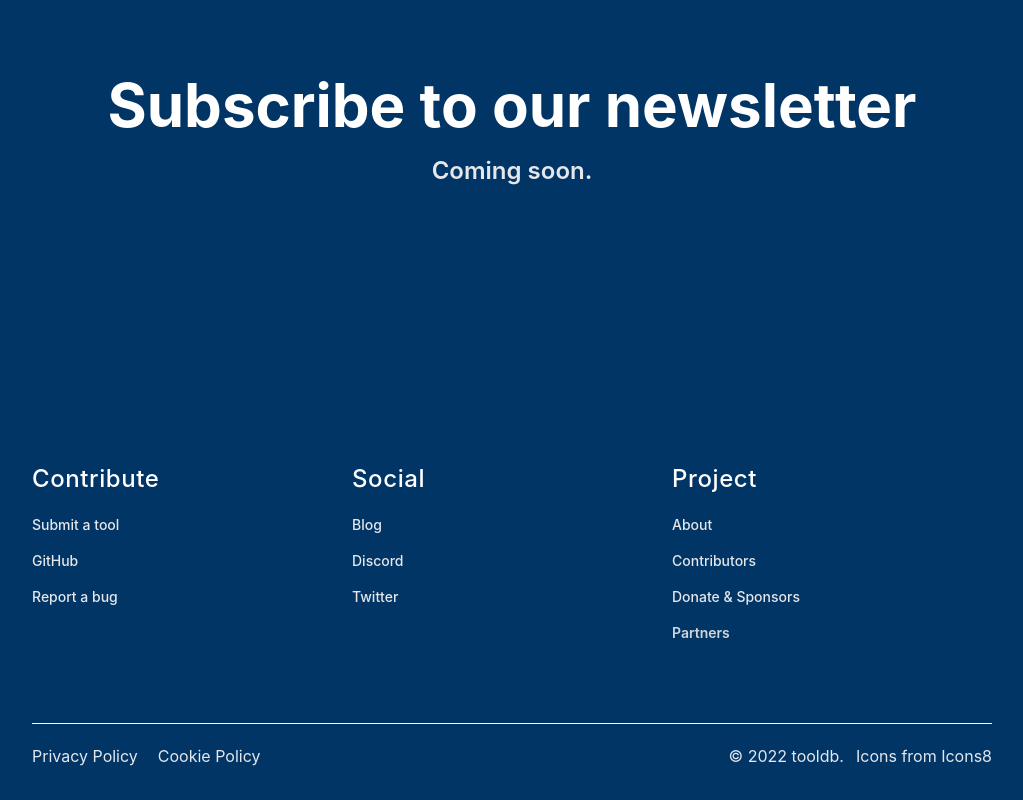
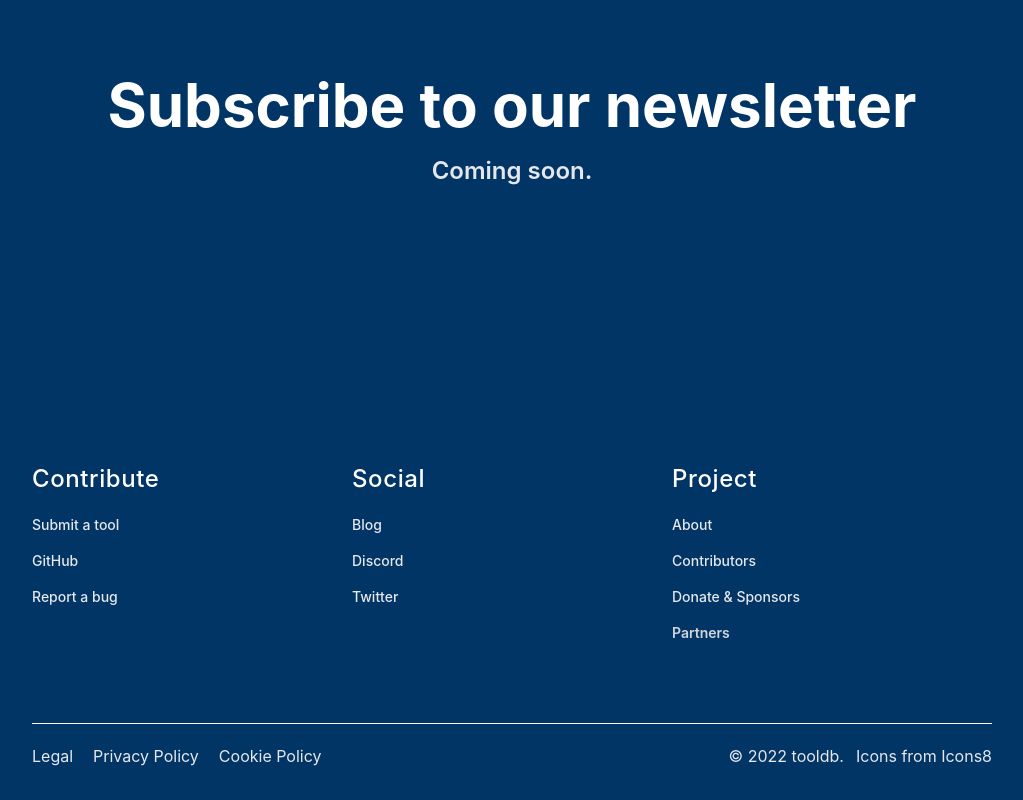
Before and after one commit to julianYaman/tooldb, a Next.js app: page / in a window 1280 px wide. Shown: the part 1825-2625 px from the top of the page, without its empty margins (128-1151 px from the left). Built offline with nearby package versions, Linux system fonts and the light colour scheme; no server answers; the database is empty.

Commit message:
feat(footer): :sparkles: add legal notice

```diff
--- a/components/Footer.tsx
+++ b/components/Footer.tsx
@@ -106,6 +106,14 @@ export default function Footer() {
             <ul className="flex flex-col space-y-2 lg:mb-0 sm:space-y-0 sm:space-x-5 sm:flex-row">
               <li>
                 <Link
+                  href="https://wikipediabot.yaman.pro/legal"
+                  className="text-md text-gray-200 hover:text-white transition-colors duration-300 hover:text-deep-purple-accent-400 font-semibold"
+                >
+                  <a target={"_blank"} rel="noreferrer" className="hover:text-white">Legal</a>
+                </Link>
+              </li>
+              <li>
+                <Link
                   href="https://www.iubenda.com/privacy-policy/97555269"
                   className="text-md text-gray-200 hover:text-white transition-colors duration-300 hover:text-deep-purple-accent-400 font-semibold"
                 >
```
